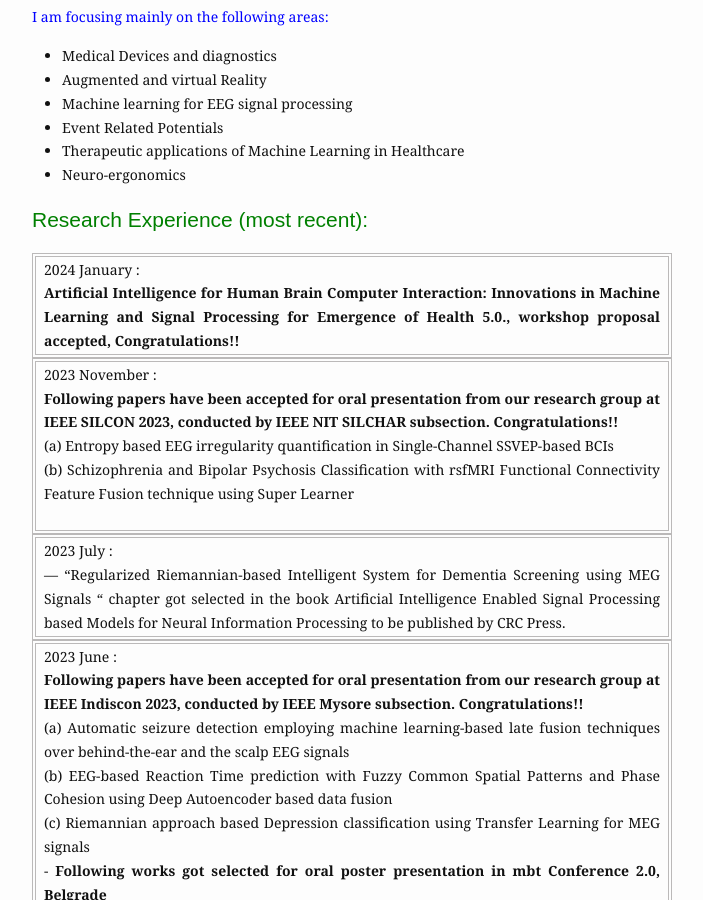
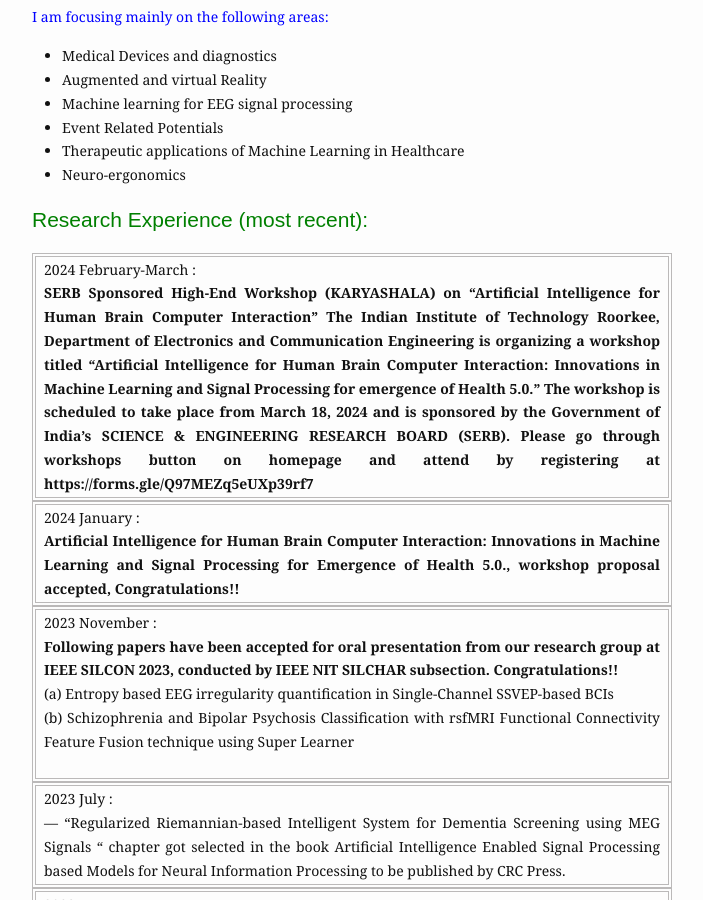
Before and after one commit to tharuniitk/tharuniitk.github.io, a Jekyll site: the page built from index.md, in a window 1280 px wide and 900 px high, scrolled down 839 px. Shown: the whole window, without its empty margins (288-991 px from the left). Built offline with Jekyll 4.4.1, drawn with Linux system fonts in a browser that asks for light colours.

Commit message:
Update index.md

```diff
--- a/index.md
+++ b/index.md
@@ -30,6 +30,8 @@ I received my B.Tech (in 2013), joint M.Tech and Phd degrees (in 2020) in  [<ins
 
 
 ## <span style="color: Green">Research Experience (most recent):</span>
+
+| 2024 February-March : <br> <b> SERB Sponsored High-End Workshop (KARYASHALA) on "Artificial Intelligence for Human Brain Computer Interaction" The Indian Institute of Technology Roorkee, Department of Electronics and Communication Engineering is organizing a workshop titled "Artificial Intelligence for Human Brain Computer Interaction: Innovations in Machine Learning and Signal Processing for emergence of Health 5.0." The workshop is scheduled to take place from March 18, 2024 and is sponsored by the Government of India's SCIENCE & ENGINEERING RESEARCH BOARD (SERB). Please go through workshops button on homepage and attend by registering at https://forms.gle/Q97MEZq5eUXp39rf7  </b><br/>|
 
 | 2024 January : <br> <b>Artificial Intelligence for Human Brain Computer Interaction: Innovations in Machine Learning and Signal Processing for Emergence of Health 5.0., workshop proposal accepted, Congratulations!! </b><br/>|
 
```
